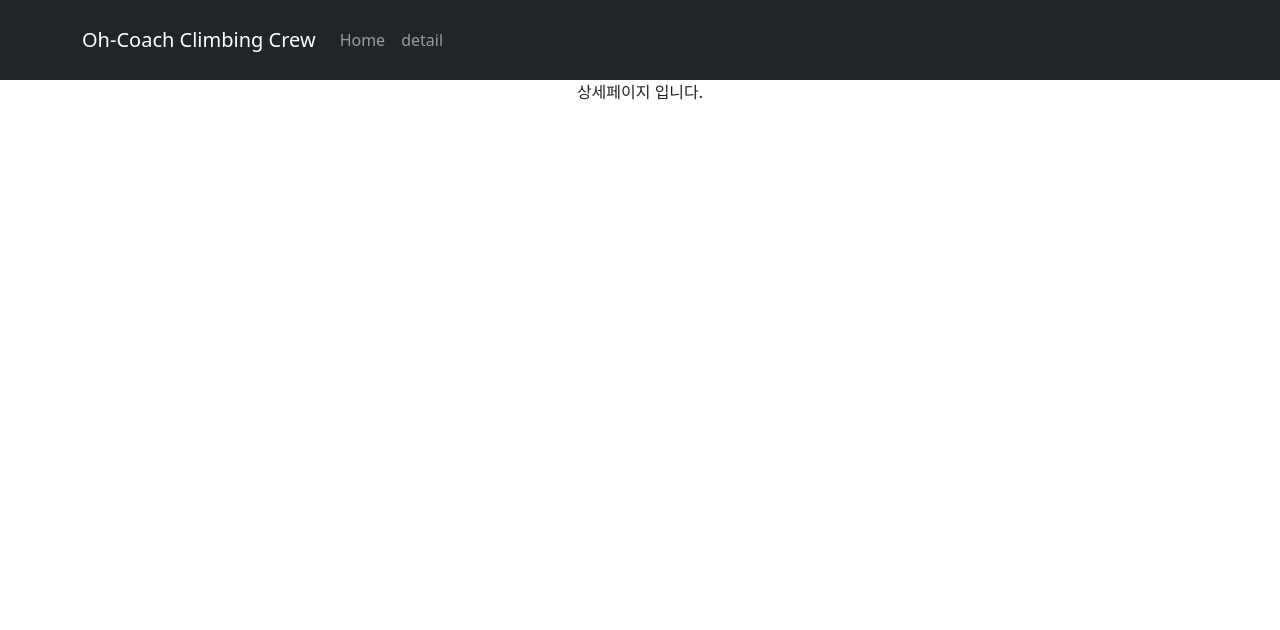
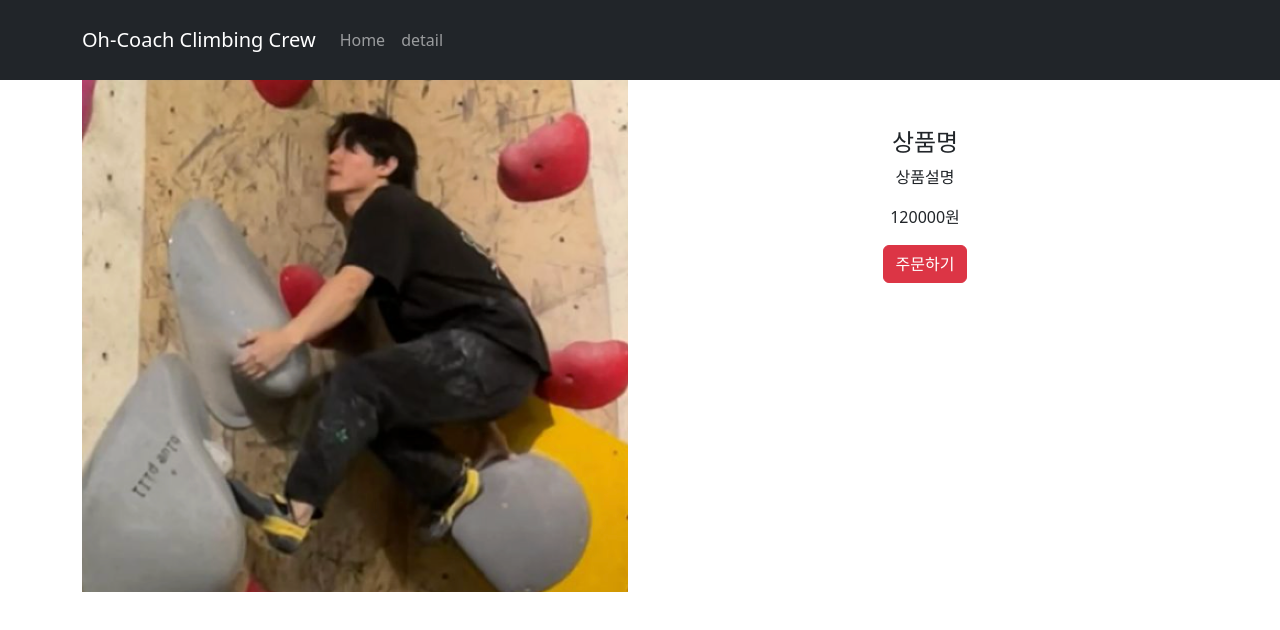
Before and after one commit to Ricardokim94/ClimbingCrew_React, a React (Create React App) app: page /detail in a window 1280 px wide. Shown: the top 630 px of the page. Built offline with nearby package versions, Linux system fonts and the light colour scheme.

Commit message:
페이지 재구성

```diff
--- a/src/App.js
+++ b/src/App.js
@@ -2,9 +2,11 @@
 import './App.css';
 import 'bootstrap/dist/css/bootstrap.min.css';
 import { Navbar, Container, Nav } from 'react-bootstrap'
+import { Routes, Route, Link, useNavigate, Outlet } from 'react-router-dom'
 import memData from './mem.js';
+import Detail from './Pages/Detail.js';
+import MainPage from './Pages/MianPage.js';
 import { useState } from 'react';
-import { Routes, Route, Link } from 'react-router-dom'
 
 
 function App() {
@@ -17,7 +19,7 @@ function App() {
       {/* NavBar */}
       <Navbar bg="dark" data-bs-theme="dark" className="navbar-custom">
         <Container>
-          <Navbar.Brand href="#home">Oh-Coach Climbing Crew</Navbar.Brand>
+          <Navbar.Brand href="/">Oh-Coach Climbing Crew</Navbar.Brand>
           <Nav className="me-auto">
             <Nav.Link href="/">Home</Nav.Link>
             <Nav.Link href="/detail">detail</Nav.Link>
@@ -28,43 +30,13 @@ function App() {
 
       {/* Page 나누기 - main page 일때, 배너랑 나오기 / detail page 일때는 상세 페이지 나오기*/}
       <Routes>
-        <Route path="/" element={
-          <>
-            <div className='main-bg'></div>{/* 베너 */}
-            <div className="container">{/* 가운데 사진3개 */}
-              <div className="row">
-                {
-                  memData.map((a, i) => {
-                    return (
-                      <Card memData={memData[i]} i={i}></Card>
-                    )
-                  })
-                }
-              </div>
-            </div>
-          </>
-        } />
-        <Route path="/detail" element={<div>상세페이지 입니다.</div>} />
+        <Route path="/" element={<MainPage memData={member} />} />
+        <Route path="/detail" element={<Detail/>} />
       </Routes>
-
-
-
-
     </div>
   );
 }
 
 
-function Card(props) {
-
-  return (
-    <div className="col-md-4">
-      {/* 이미지 사진 i번쨰 public 폴더에 있는 것 받아오는 방법 */}
-      <img src={`${process.env.PUBLIC_URL}/mem${props.i + 1}.png`} width="90%" />
-      <h4>{props.memData.name}</h4>
-      <p>{props.memData.detail}</p>
-    </div>
-  );
-}
 
 export default App;
--- /dev/null
+++ b/src/Pages/Card.js
@@ -0,0 +1,13 @@
+
+function Card(props) {
+  return (
+    <div className="col-md-4">
+      {/* 이미지 사진 i번쨰 public 폴더에 있는 것 받아오는 방법 */}
+      <img src={`${process.env.PUBLIC_URL}/mem${props.i + 1}.png`} width="90%" />
+      <h4>{props.memData.name}</h4>
+      <p>{props.memData.detail}</p>
+    </div>
+  );
+}
+
+export default Card;
--- /dev/null
+++ b/src/Pages/Detail.js
@@ -0,0 +1,19 @@
+function Detail(){
+    return(
+        <div className="container">
+      <div className="row">
+        <div className="col-md-6">
+          <img src={`${process.env.PUBLIC_URL}/mem1.png`} width="100%" alt="상품 이미지" />
+        </div>
+        <div className="col-md-6">
+          <h4 className="pt-5">상품명</h4>
+          <p>상품설명</p>
+          <p>120000원</p>
+          <button className="btn btn-danger">주문하기</button>
+        </div>
+      </div>
+    </div>
+    );
+}
+
+export default Detail;
--- /dev/null
+++ b/src/Pages/MianPage.js
@@ -0,0 +1,23 @@
+import React from 'react';
+import Card from './Card';
+
+function MainPage({ memData }) {
+    return (
+      <>
+        <div className='main-bg'></div>{/* 베너 */}
+        <div className="container">{/* 가운데 사진3개 */}
+          <div className="row">
+            {
+              memData.map((a, i) => {
+                return (
+                  <Card memData={memData[i]} i={i} key={i}></Card>
+                )
+              })
+            }
+          </div>
+        </div>
+      </>
+    );
+  }
+
+export default MainPage;
```
